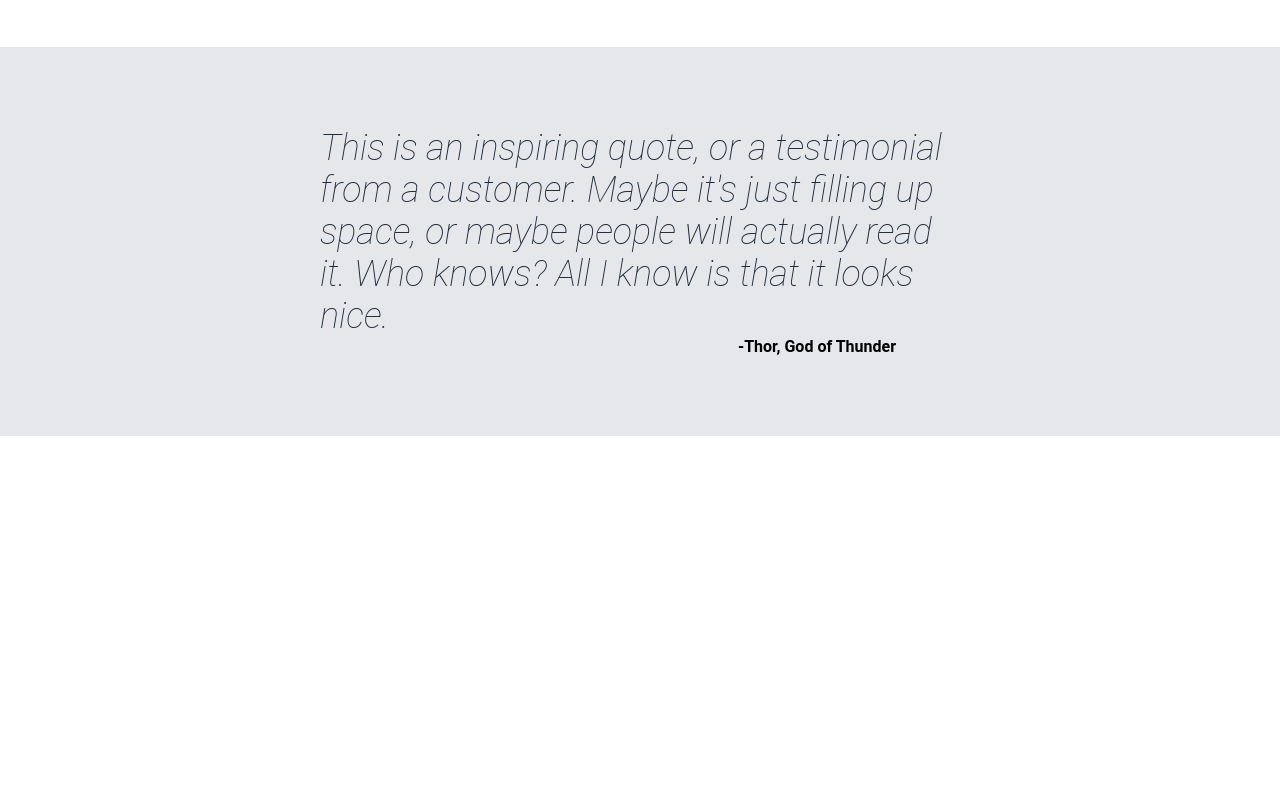
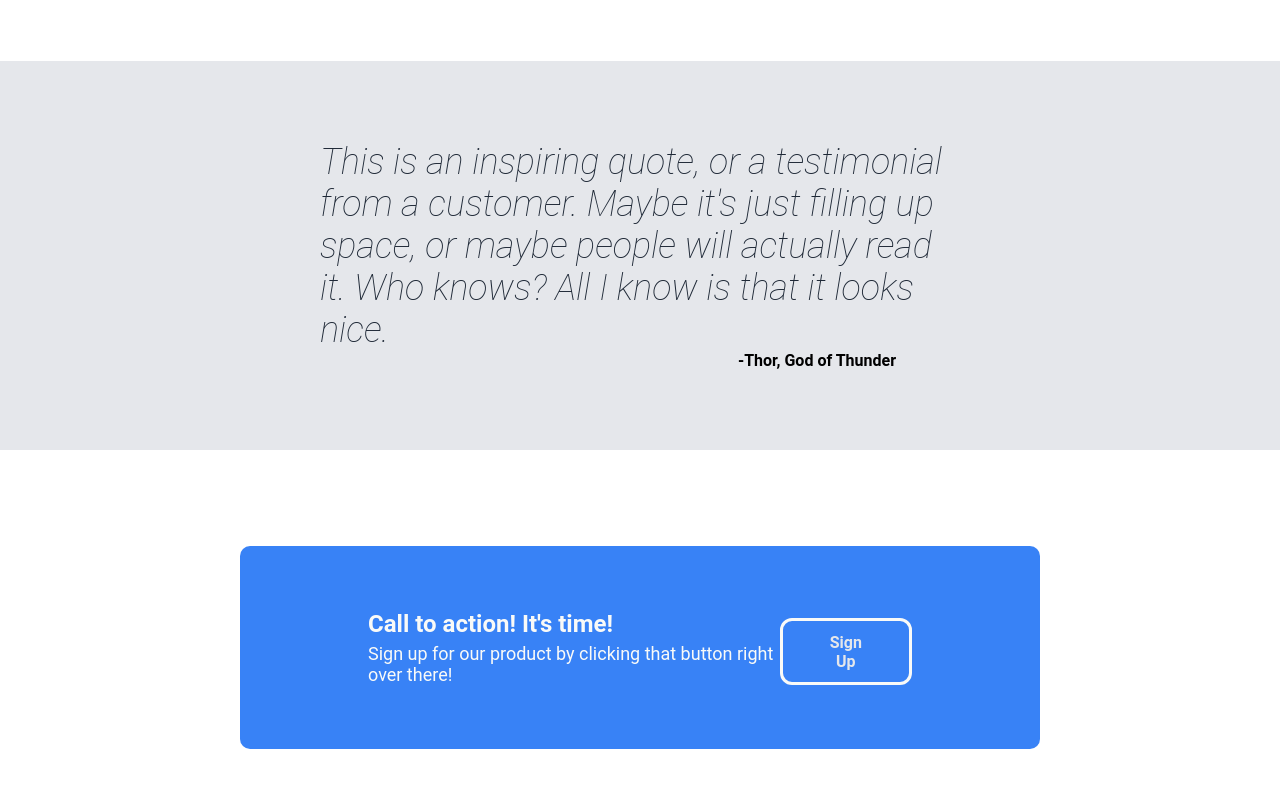
Before and after one commit to HammadAli132/Odin-Landing-Page, a plain HTML site: page index.html in a window 1280 px wide. Shown: the part 758-1546 px from the top of the page. Before the commit the page ends 1194 px from the top, so only its background shows below. Drawn offline with Linux system fonts and the light colour scheme.

Commit message:
Done with Section => call-to-action; and main as well

```diff
--- a/index.html
+++ b/index.html
@@ -52,7 +52,13 @@
             <div class="reference">-Thor, God of Thunder</div>
         </section>
         <section class="call-to-action">
-
+            <div class="box">
+                <div class="statements">
+                    <div class="s1">Call to action! It's time!</div>
+                    <div class="s2">Sign up for our product by clicking that button right over there!</div>
+                </div>
+                <button>Sign Up</button>
+            </div>
         </section>
     </main>
     <footer>
--- a/style.css
+++ b/style.css
@@ -78,16 +78,18 @@
     font-size: 18px;
 }
 
-.text button {
+button {
     background-color: var(--button);
-    padding: 5px 15px;
+    padding: .6em 2.5em;
     border: none;
-    border-radius: 5px;
+    border-radius: 12px;
     margin-top: .5em;
     color: var(--navlink);
+    font-size: medium;
+    font-weight:bold;
 }
 
-.text > button:hover {
+button:hover {
     cursor: pointer;
 }
 
@@ -162,3 +164,35 @@
     font-weight: bolder;
     margin-right: 4em;
 }
+
+.call-to-action {
+    padding: 6em 15em;
+}
+
+.box {
+    padding: 4em 8em;
+    background-color: var(--button);
+    color: var(--logo);
+    border-radius: 10px;
+    display: flex;
+    justify-content: space-between;
+}
+
+.statements {
+    display: flex;
+    flex-direction: column;
+    gap: .3em;
+}
+
+.s1 {
+    font-size: 24px;
+    font-weight: bold;
+}
+
+.s2 {
+    font-size: 18px;
+}
+
+.box > button {
+    border: 3px solid var(--logo);
+}
```
